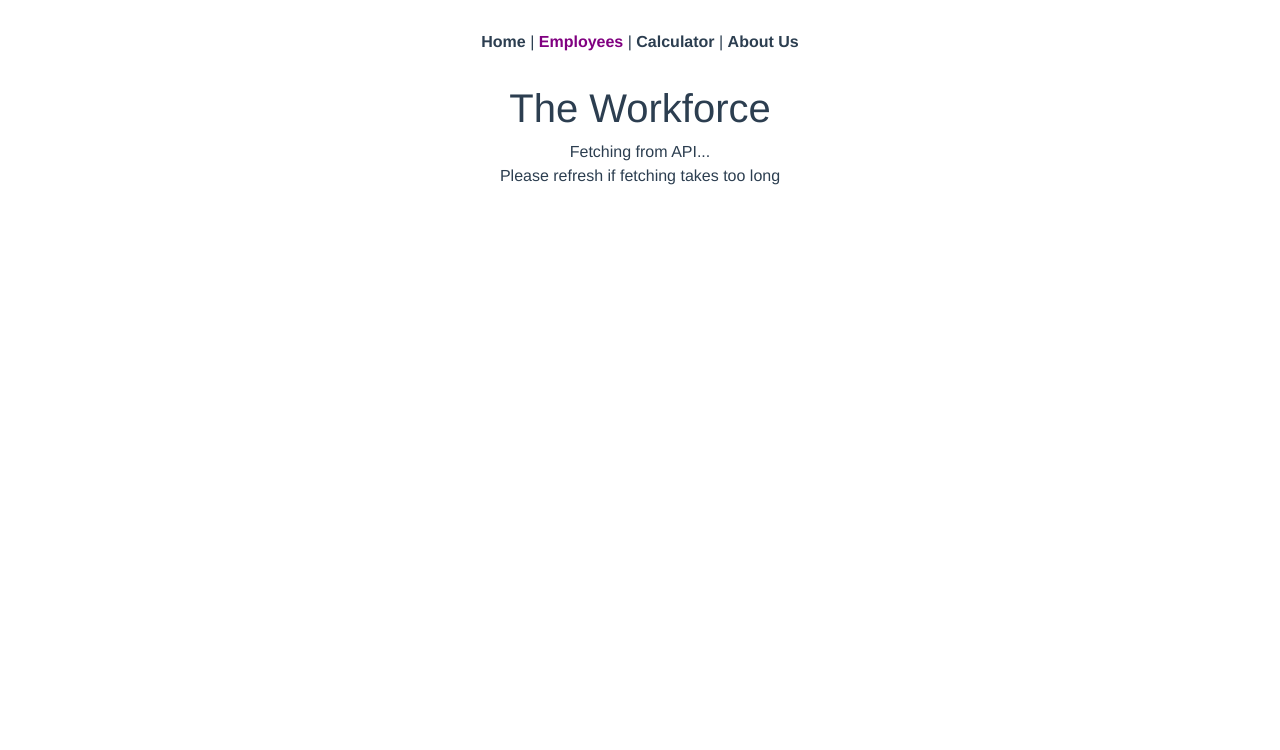
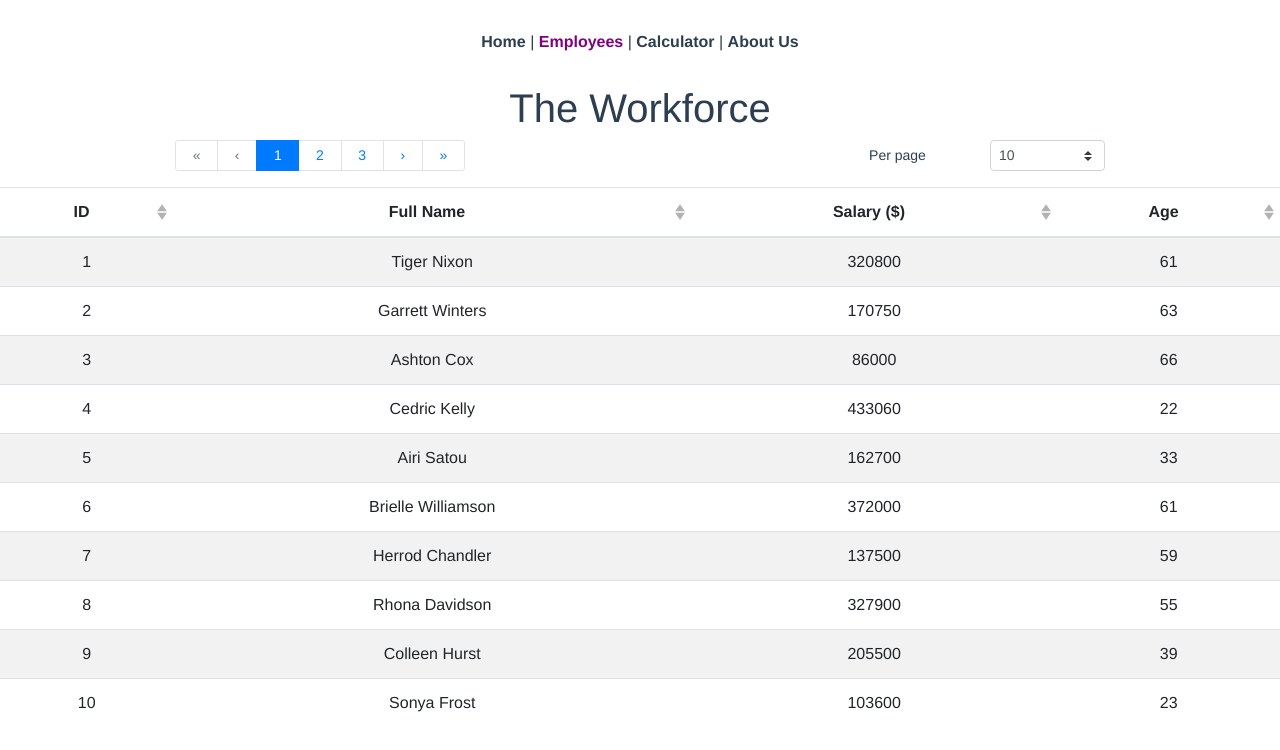
Before and after one commit to ReduxLX/V-Company-Dashboard, a Vue app: page /employees in a window 1280 px wide. Shown: the top 750 px of the page. Built offline with nearby package versions, Linux system fonts and the light colour scheme; no server answers.

Commit message:
Implemented Table controls, Fixed Logo issue, Imported API data for testing as website limits API calls.

```diff
--- /dev/null
+++ b/src/data/employees.js
@@ -0,0 +1,175 @@
+export default [
+  {
+    status: 'success',
+    data: [
+      {
+        id: '1',
+        employee_name: 'Tiger Nixon',
+        employee_salary: '320800',
+        employee_age: '61',
+        profile_image: '',
+      },
+      {
+        id: '2',
+        employee_name: 'Garrett Winters',
+        employee_salary: '170750',
+        employee_age: '63',
+        profile_image: '',
+      },
+      {
+        id: '3',
+        employee_name: 'Ashton Cox',
+        employee_salary: '86000',
+        employee_age: '66',
+        profile_image: '',
+      },
+      {
+        id: '4',
+        employee_name: 'Cedric Kelly',
+        employee_salary: '433060',
+        employee_age: '22',
+        profile_image: '',
+      },
+      {
+        id: '5',
+        employee_name: 'Airi Satou',
+        employee_salary: '162700',
+        employee_age: '33',
+        profile_image: '',
+      },
+      {
+        id: '6',
+        employee_name: 'Brielle Williamson',
+        employee_salary: '372000',
+        employee_age: '61',
+        profile_image: '',
+      },
+      {
+        id: '7',
+        employee_name: 'Herrod Chandler',
+        employee_salary: '137500',
+        employee_age: '59',
+        profile_image: '',
+      },
+      {
+        id: '8',
+        employee_name: 'Rhona Davidson',
+        employee_salary: '327900',
+        employee_age: '55',
+        profile_image: '',
+      },
+      {
+        id: '9',
+        employee_name: 'Colleen Hurst',
+        employee_salary: '205500',
+        employee_age: '39',
+        profile_image: '',
+      },
+      {
+        id: '10',
+        employee_name: 'Sonya Frost',
+        employee_salary: '103600',
+        employee_age: '23',
+        profile_image: '',
+      },
+      {
+        id: '11',
+        employee_name: 'Jena Gaines',
+        employee_salary: '90560',
+        employee_age: '30',
+        profile_image: '',
+      },
+      {
+        id: '12',
+        employee_name: 'Quinn Flynn',
+        employee_salary: '342000',
+        employee_age: '22',
+        profile_image: '',
+      },
+      {
+        id: '13',
+        employee_name: 'Charde Marshall',
+        employee_salary: '470600',
+        employee_age: '36',
+        profile_image: '',
+      },
+      {
+        id: '14',
+        employee_name: 'Haley Kennedy',
+        employee_salary: '313500',
+        employee_age: '43',
+        profile_image: '',
+      },
+      {
+        id: '15',
+        employee_name: 'Tatyana Fitzpatrick',
+        employee_salary: '385750',
+        employee_age: '19',
+        profile_image: '',
+      },
+      {
+        id: '16',
+        employee_name: 'Michael Silva',
+        employee_salary: '198500',
+        employee_age: '66',
+        profile_image: '',
+      },
+      {
+        id: '17',
+        employee_name: 'Paul Byrd',
+        employee_salary: '725000',
+        employee_age: '64',
+        profile_image: '',
+      },
+      {
+        id: '18',
+        employee_name: 'Gloria Little',
+        employee_salary: '237500',
+        employee_age: '59',
+        profile_image: '',
+      },
+      {
+        id: '19',
+        employee_name: 'Bradley Greer',
+        employee_salary: '132000',
+        employee_age: '41',
+        profile_image: '',
+      },
+      {
+        id: '20',
+        employee_name: 'Dai Rios',
+        employee_salary: '217500',
+        employee_age: '35',
+        profile_image: '',
+      },
+      {
+        id: '21',
+        employee_name: 'Jenette Caldwell',
+        employee_salary: '345000',
+        employee_age: '30',
+        profile_image: '',
+      },
+      {
+        id: '22',
+        employee_name: 'Yuri Berry',
+        employee_salary: '675000',
+        employee_age: '40',
+        profile_image: '',
+      },
+      {
+        id: '23',
+        employee_name: 'Caesar Vance',
+        employee_salary: '106450',
+        employee_age: '21',
+        profile_image: '',
+      },
+      {
+        id: '24',
+        employee_name: 'Doris Wilder',
+        employee_salary: '85600',
+        employee_age: '23',
+        profile_image: '',
+      },
+    ],
+  },
+];
--- a/src/views/Employees.vue
+++ b/src/views/Employees.vue
@@ -1,46 +1,90 @@
 <template>
   <div>
     <h1>The Workforce</h1>
+    <div class="spinner-border" role="status" v-if="fetchingAPI">
+      <span class="sr-only">Loading...</span>
+    </div>
     <p v-if="fetchingAPI">
       Fetching from API...
       <br />Please refresh if fetching takes too long
     </p>
-    <b-table striped hover :items="employees" :fields="fields" v-else>
-      <template v-slot:cell(name)="data">
-        <router-link :to="`/employee/${data.id}`">{{ data.employee_name }}</router-link>
-      </template>
-    </b-table>
+    <!------------------ Table Controls ------------------>
+    <div>
+      <b-container fluid>
+        <b-row align-h="around">
+          <b-col sm="3">
+            <b-pagination
+              v-model="currentPage"
+              :total-rows="totalRows"
+              :per-page="perPage"
+              align="fill"
+              size="sm"
+            ></b-pagination>
+          </b-col>
+          <b-col sm="3">
+            <b-form-group
+              label="Per page"
+              label-cols-sm="7"
+              label-size="sm"
+              label-for="perPageSelect"
+            >
+              <b-form-select id="perPageSelect" v-model="perPage" size="sm" :options="pageOptions" />
+            </b-form-group>
+          </b-col>
+        </b-row>
+      </b-container>
+      <!------------------ Employee Table ------------------>
+      <b-table
+        striped
+        hover
+        :items="employees"
+        :fields="fields"
+        :current-page="currentPage"
+        :per-page="perPage"
+        v-if="fetchingAPI === false"
+      >
+        <template v-slot:cell(name)="data">
+          <router-link :to="`/employee/${data.id}`">{{ data.employee_name }}</router-link>
+        </template>
+      </b-table>
+    </div>
   </div>
 </template>
 
 <script>
 // import { mapState } from "vuex";
+import employeesJSON from "@/data/employees";
 export default {
   data() {
     return {
-      employees: {},
+      employees: employeesJSON[0].data,
       fields: [
         { key: "id", label: "ID", sortable: true },
         { key: "employee_name", label: "Full Name", sortable: true },
         { key: "employee_salary", label: "Salary ($)", sortable: true },
         { key: "employee_age", label: "Age", sortable: true }
       ],
-      fetchingAPI: null
+      fetchingAPI: false,
+      pageOptions: [3, 5, 10, 100],
+      perPage: 10,
+      totalRows: 1,
+      currentPage: 1
     };
   },
   mounted: function() {
-    // Fetch Employee Records from external API
-    this.fetchingAPI = true;
-    fetch("http://dummy.restapiexample.com/api/v1/employees", {
-      method: "get"
-    })
-      .then(response => {
-        return response.json();
-      })
-      .then(responseJson => {
-        this.employees = responseJson.data;
-        this.fetchingAPI = false;
-      });
+    this.totalRows = this.employees.length;
+    //     // Fetch Employee Records from external API
+    //     this.fetchingAPI = true;
+    //     fetch("http://dummy.restapiexample.com/api/v1/employees", {
+    //       method: "get"
+    //     })
+    //       .then(response => {
+    //         return response.json();
+    //       })
+    //       .then(responseJson => {
+    //         this.employees = responseJson.data;
+    //         this.fetchingAPI = false;
+    //       });
   }
 };
 </script>
--- a/src/views/Home.vue
+++ b/src/views/Home.vue
@@ -1,6 +1,6 @@
 <template>
   <div class="home">
-    <img alt="Konstantine Logo" src="../assets/logo2.png" />
+    <img alt="Konstantine Logo" src="@/assets/logo4.png" />
   </div>
 </template>
 
```
Also changed, not shown: src/assets/logo4.png (added).
